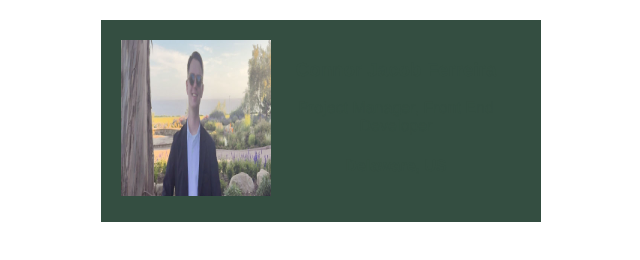
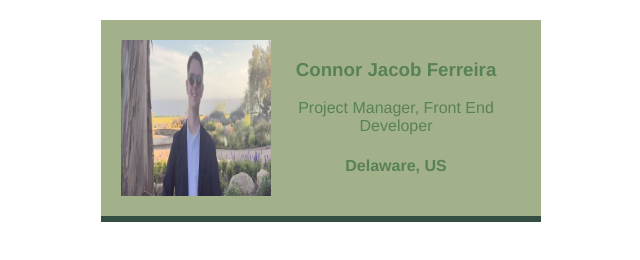
Before and after one commit to conjfer/bidness-card2, a website built with Vite: page index.html in a window 1280 px wide. Shown: the whole page, without its empty margins (319-959 px from the left). Built offline with nearby package versions, Linux system fonts and the light colour scheme.

Commit message:
Update styles.css

```diff
--- a/styles.css
+++ b/styles.css
@@ -19,8 +19,8 @@ body {
     display: flex;
     justify-content: space-around;
     text-align: center;
-    background: #344e41;
-    color: #344e41;
+    background: #a3b18a;
+    color: #588157;
     border-bottom: 6px solid #344e41;
 
     /*
```
